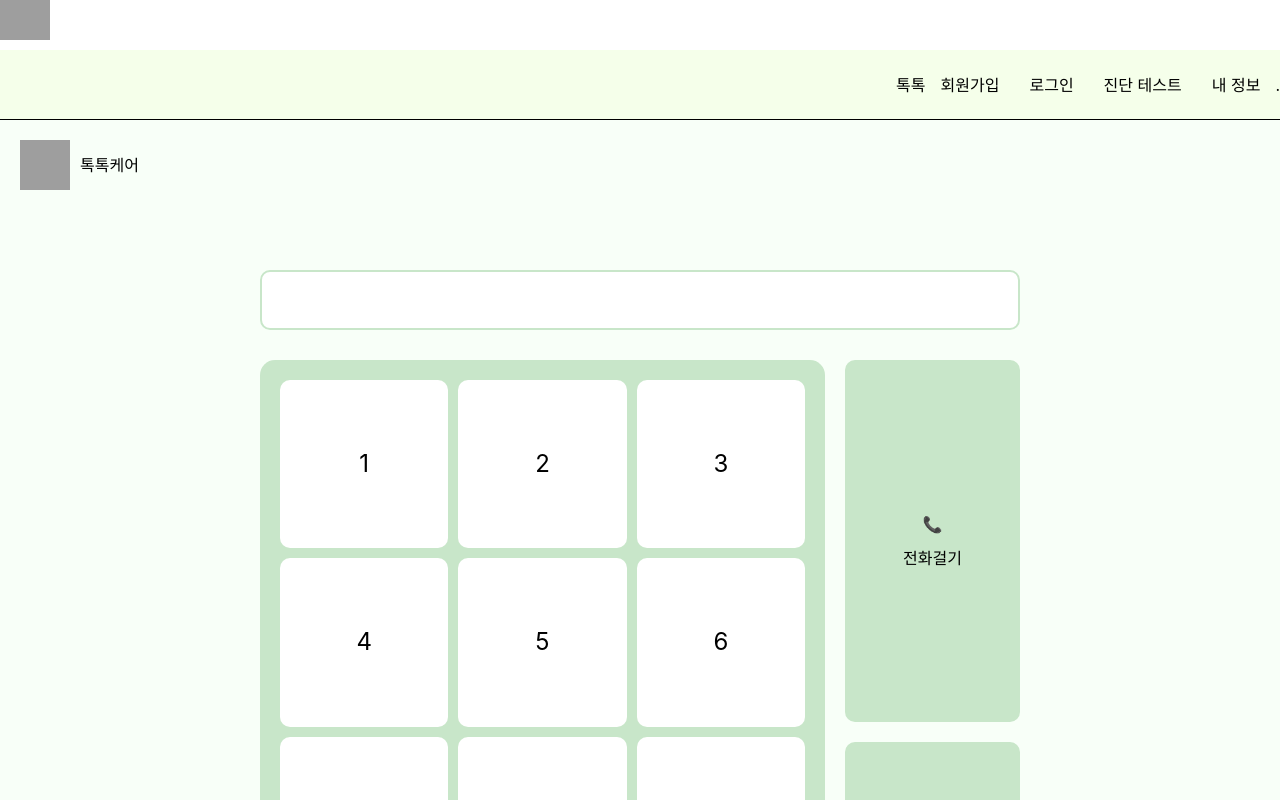
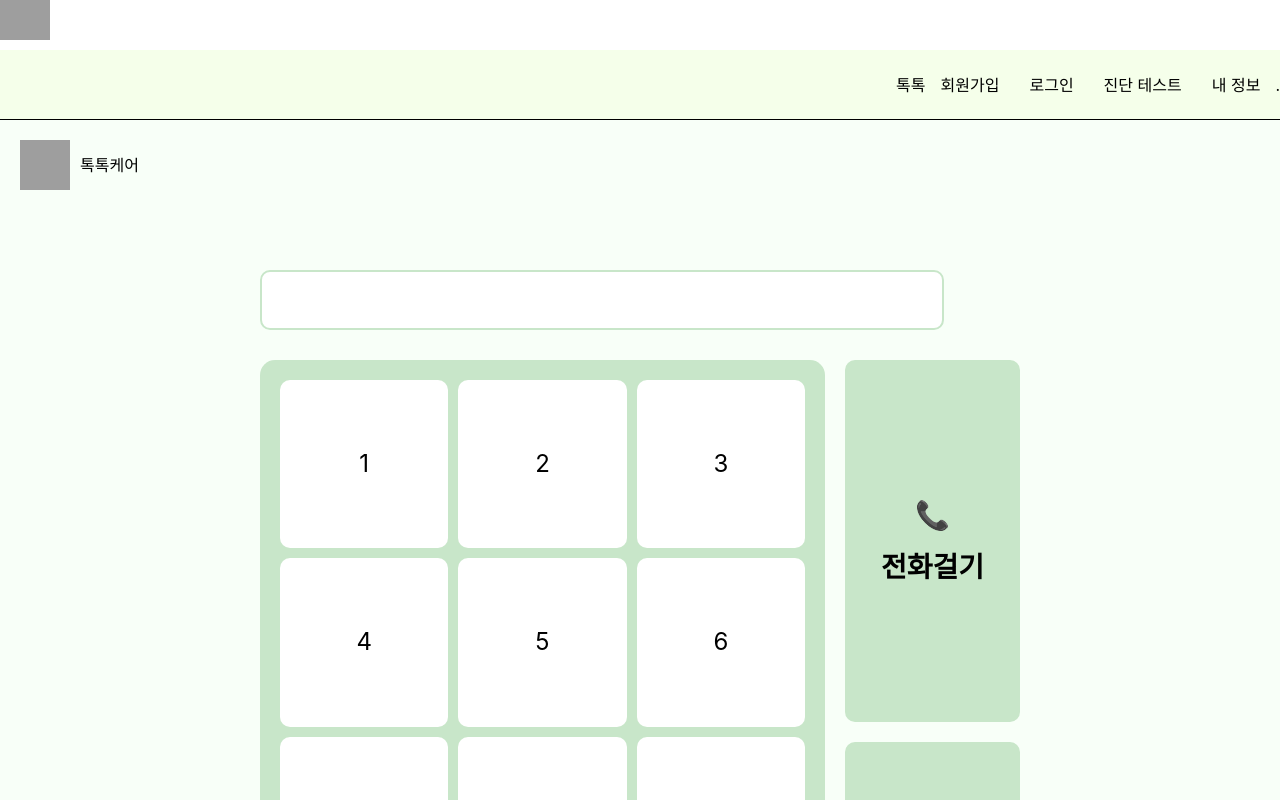
Before and after one commit to yooniqlo-kim/TalkTalkCare, a React (Vite) app in the folder frontend/vite-project/: page /call in a window 1280 px wide. Shown: the top 800 px of the page. Built offline with nearby package versions, Linux system fonts and the light colour scheme; grey boxes are pictures that could not be loaded.

Commit message:
fix: 키패드 ui 수정

```diff
--- a/frontend/vite-project/src/pages/call_page/KeyPad.tsx
+++ b/frontend/vite-project/src/pages/call_page/KeyPad.tsx
@@ -1,9 +1,9 @@
 import React, { useState } from 'react';
-import { useNavigate } from 'react-router-dom';  // useNavigate 추가
+import { useNavigate } from 'react-router-dom';
 import '../../styles/components/keypad.css';
 
 const KeyPad: React.FC = () => {
-  const navigate = useNavigate();  // useNavigate 훅 사용
+  const navigate = useNavigate();
   const [input, setInput] = useState<string>('');
 
   const handleButtonClick = (value: string) => {
@@ -11,7 +11,7 @@ const KeyPad: React.FC = () => {
   };
 
   const handleClear = () => {
-    setInput('');7
+    setInput(prev => prev.slice(0, -1)); // 마지막 입력 삭제
   };
 
   const handleCall = () => {
@@ -30,8 +30,10 @@ const KeyPad: React.FC = () => {
       </div>
 
       <div className="main-container">
-        <div className="input-display">
-          {input}
+        <div className="input-display-container">
+          <div className="input-display">
+            <span>{input}</span>
+          </div>
           {input.length > 0 && (
             <button className="clear-button" onClick={handleClear}>⌫</button>
           )}
@@ -49,8 +51,8 @@ const KeyPad: React.FC = () => {
               </button>
             ))}
           </div>
-        {/* 사이드 버튼 추가 */}
-        <div className="side-buttons">
+          {/* 사이드 버튼 */}
+          <div className="side-buttons">
             <button className="call-button" onClick={handleCall}>
               <span className="phone-icon">📞</span>
               <span>전화걸기</span>
--- a/frontend/vite-project/src/styles/components/keypad.css
+++ b/frontend/vite-project/src/styles/components/keypad.css
@@ -7,6 +7,11 @@
   background-color: #f8fff8;
 }
 
+/* 삭제 버튼 아이콘 */
+.clear-icon {
+  font-size: 24px;
+  color: #ff5252;
+}
 .logo-section {
   width: 100%;
   padding: 20px;
@@ -24,9 +29,15 @@
   gap: 30px;
   padding: 20px;
 }
+.input-display-container {
+  width: 100%;
+  display: flex;
+  align-items: center;
+  justify-content: space-between; /* 왼쪽은 입력, 오른쪽은 삭제 버튼 */
+}
 
 .input-display {
-  width: 100%;
+  width: 90%; /* 삭제 버튼을 위한 공간 확보 */
   height: 60px;
   background-color: white;
   border: 2px solid #c8e6c9;
@@ -35,6 +46,15 @@
   text-align: center;
   padding: 10px;
 }
+
+.clear-button {
+  background: none;
+  border: none;
+  cursor: pointer;
+  font-size: 24px;
+  color: #ff5252;
+}
+
 
 .bottom-section {
   width: 100%;
@@ -69,6 +89,8 @@
 }
 
 .call-button, .contacts-button {
+  font-size: 28px; /* 글씨 크기 더욱 크게 설정 */
+  font-weight: bold; /* 글씨 두껍게 */
   flex: 1;
   background-color: #c8e6c9;
   border: none;
```
